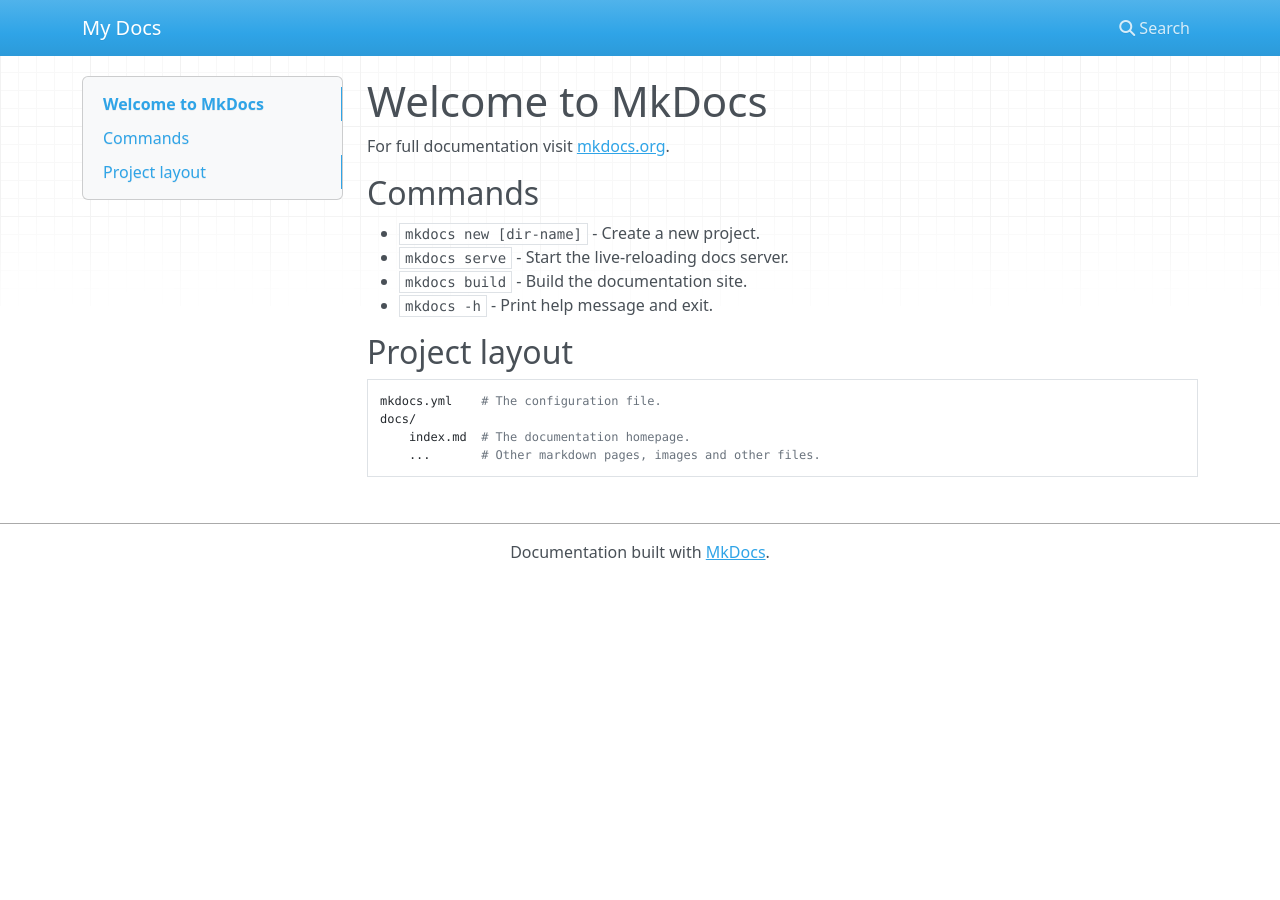
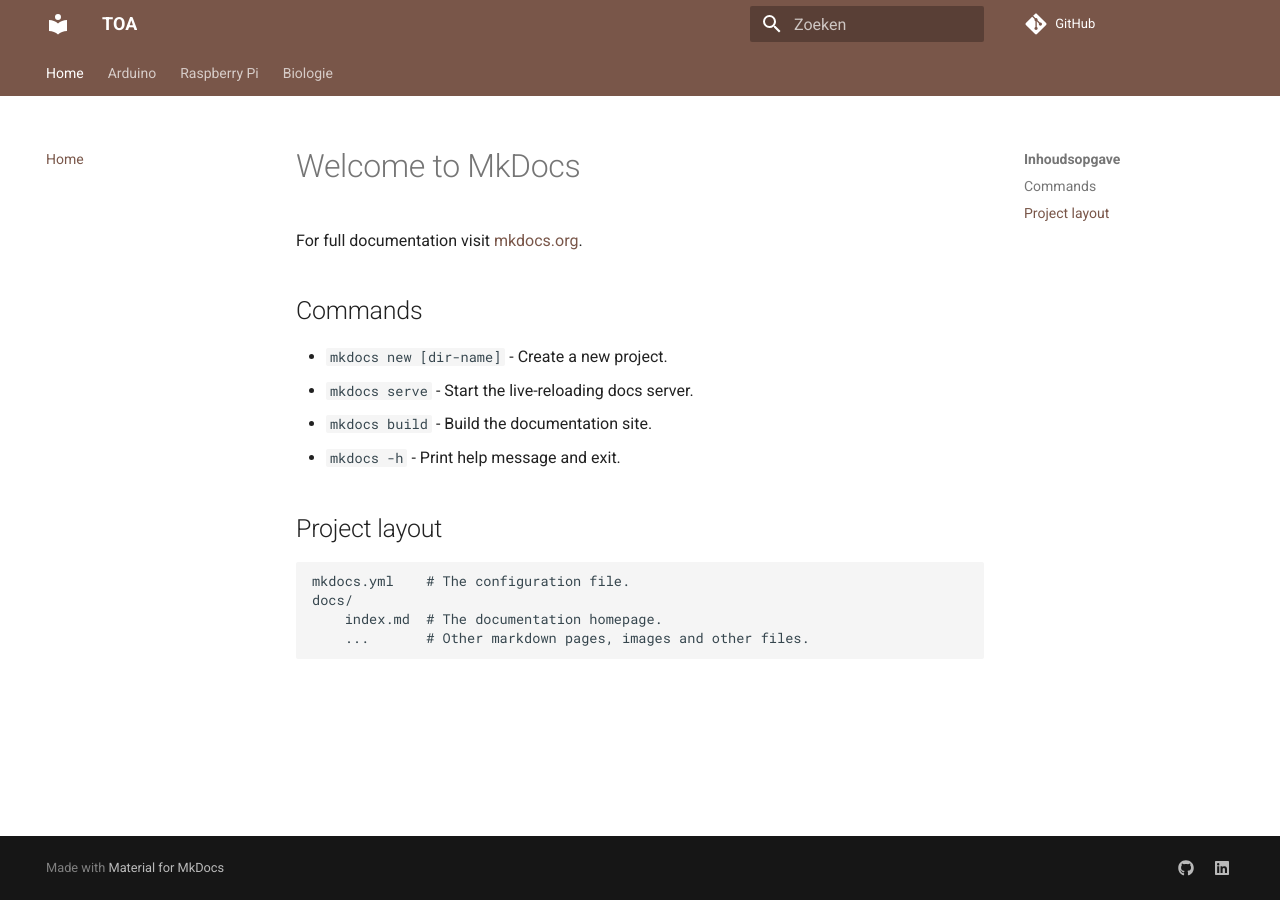
Before and after one commit to olivierspoor/toa, an MkDocs documentation site: the page built from docs/index.md, in a window 1280 px wide. Built offline with MkDocs 1.6.1 and Material for MkDocs 9.7.7, drawn with Linux system fonts in a browser that asks for light colours; nearby versions of some CDN libraries; comment, search, counter and statistics services are not loaded.

Commit message:
basic settings

```diff
--- a/mkdocs.yml
+++ b/mkdocs.yml
@@ -1 +1,45 @@
-site_name: My Docs
+site_name: TOA
+site_url: https://olivierspoor.github.io/toa
+
+site_author: Olivier Spoor
+
+repo_url: https://github.com/olivierspoor/toa
+edit_uri: blob/main/docs/
+
+
+nav:
+  - Home: index.md
+  - Arduino: arduino.md
+  - Raspberry Pi: raspberry-pi.md
+  - Biologie: biologie.md
+
+# nav:
+#   - Section:
+#     - section/index.md
+#     - Page 1: section/page-1.md
+#     ...
+#     - Page n: section/page-n.md
+
+
+theme:
+  name: material
+  language: nl
+  features:
+    - navigation.tabs
+  palette:
+    primary: brown
+    accent: amber
+
+markdown_extensions:
+  - pymdownx.highlight:
+      anchor_linenums: true
+  - pymdownx.inlinehilite
+  - pymdownx.snippets
+  - pymdownx.superfences
+
+extra:
+  social:
+    - icon: fontawesome/brands/github
+      link: https://github.com/olivierspoor
+    - icon: fontawesome/brands/linkedin
+      link: https://www.linkedin.com/in/olivierspoor
```
